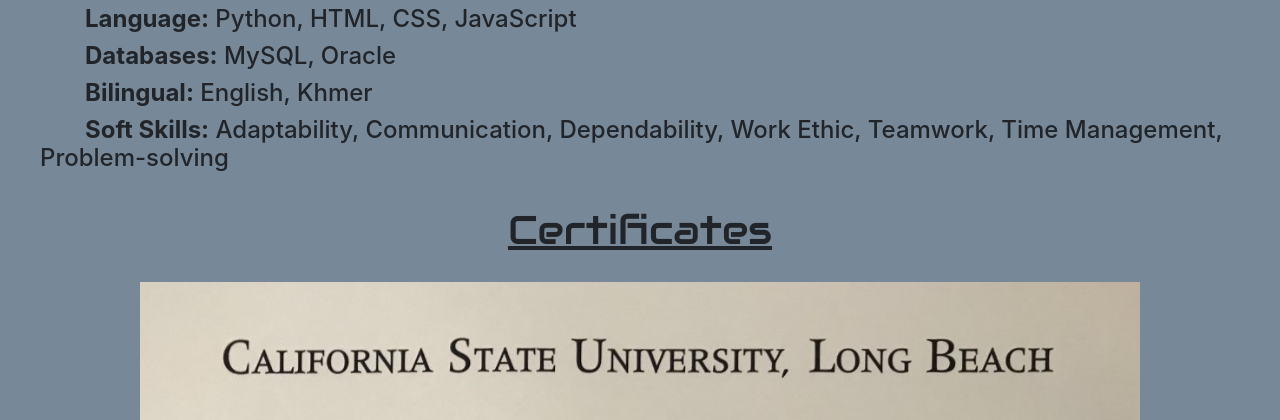
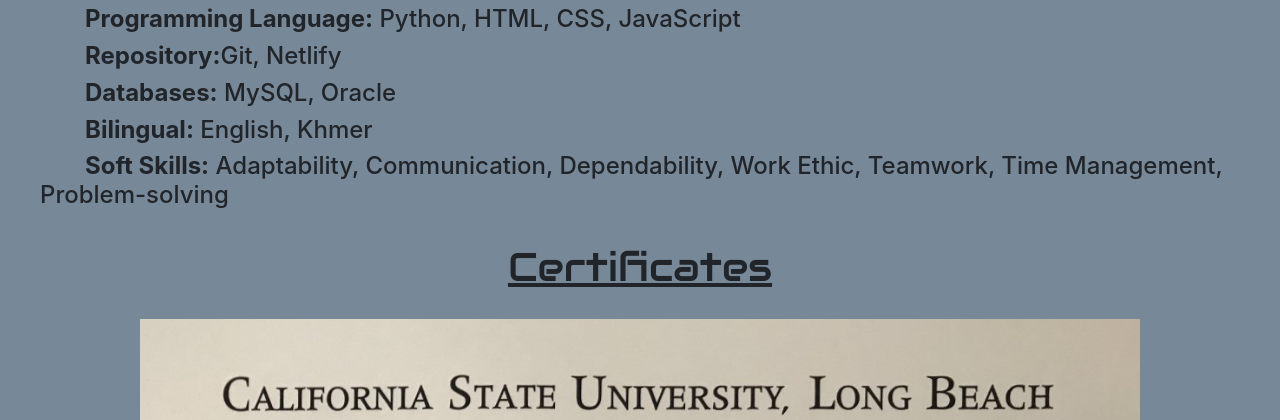
Before and after one commit to MalenaHuy/Resume2.0, a plain HTML site: page about/index.html in a window 1280 px wide. Shown: the part 680-1100 px from the top of the page. Drawn offline with nearby package versions, Linux system fonts and the light colour scheme; a web font is replaced by a local one.

Commit message:
Changed About in skill part

```diff
--- a/about/index.html
+++ b/about/index.html
@@ -51,7 +51,8 @@
         <h1 class="main">Skill</h1>
         <div class="allSkill">
             <h4><strong>Office:</strong> Excel, Tableau, Visio, UML, Justinmind</h4>
-            <h4><strong> Language:</strong> Python, HTML, CSS, JavaScript</h4>
+            <h4><strong>Programming Language:</strong> Python, HTML, CSS, JavaScript</h4>
+            <h4><strong>Repository:</strong>Git, Netlify</h4>
             <h4><strong>Databases:</strong> MySQL, Oracle</h4>
             <h4><strong>Bilingual:</strong> English, Khmer</h4>
             <h4><strong>Soft Skills:</strong> Adaptability, Communication, Dependability, Work Ethic, Teamwork, Time Management, Problem-solving</h4>
```
